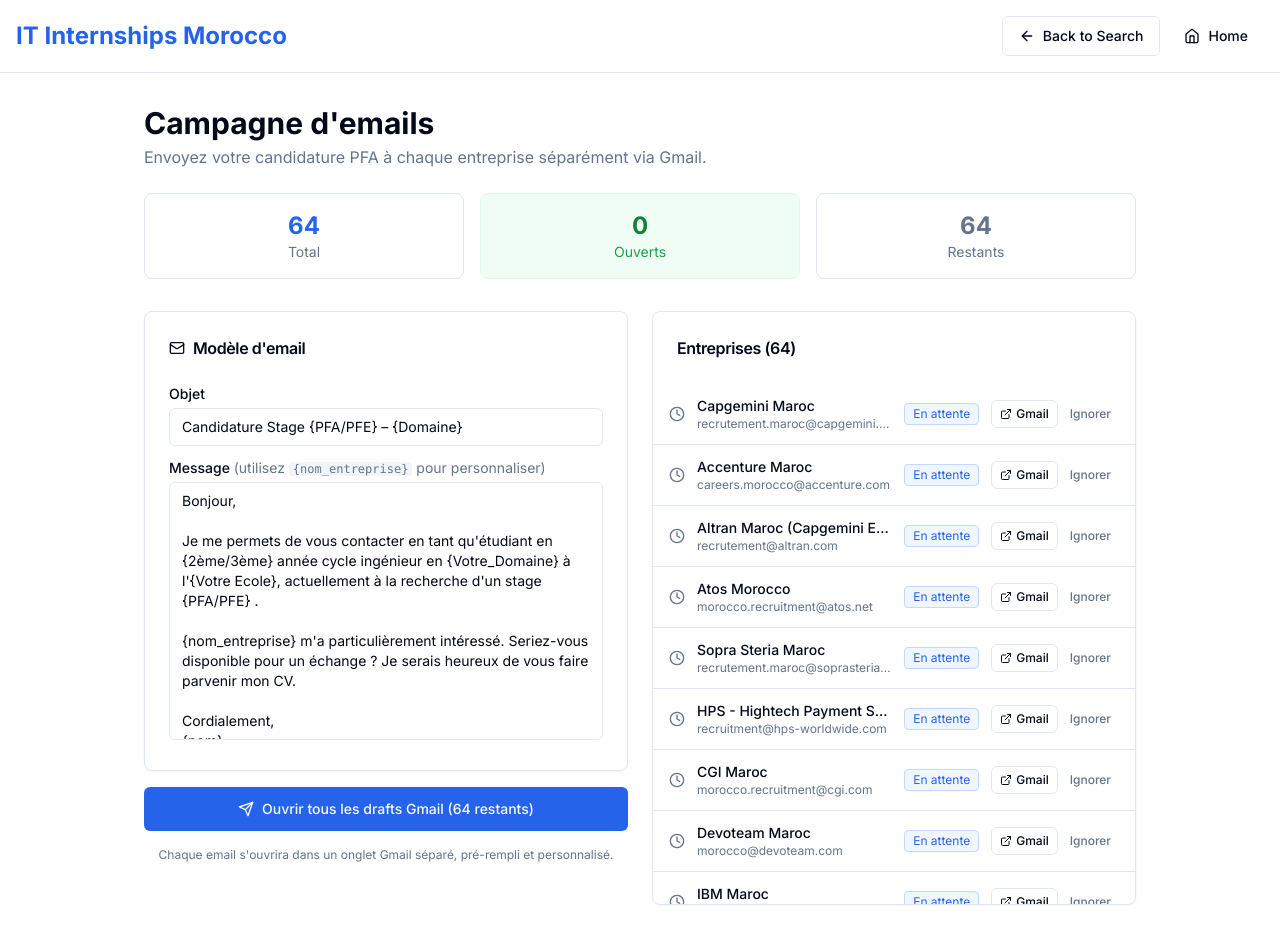
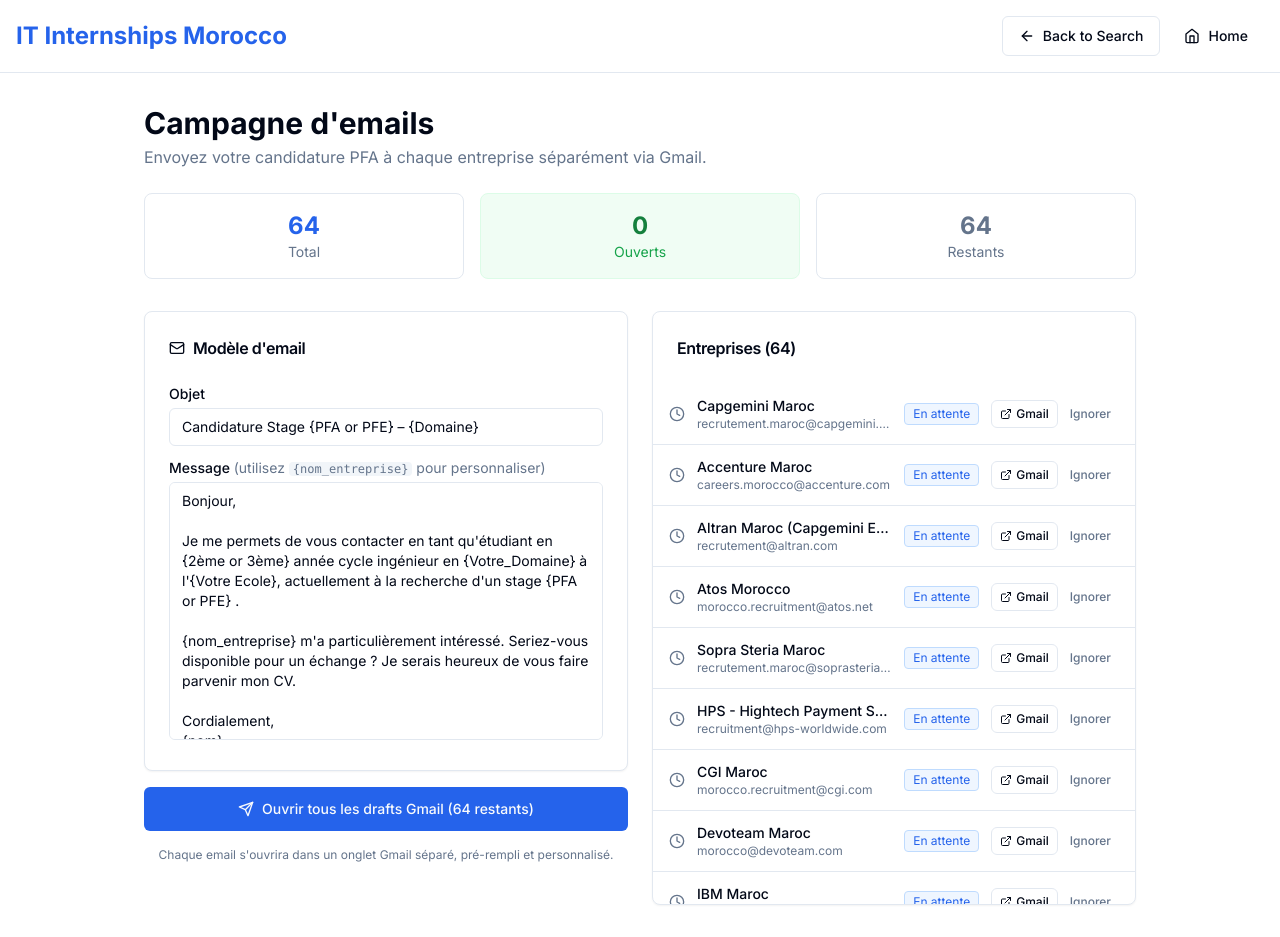
Before and after one commit to EL-Aouni/it-internships-morocco, a Next.js app: page /it-internships-morocco/email-campaign in a window 1280 px wide. Built offline with nearby package versions, Linux system fonts and the light colour scheme.

Commit message:
Update email subject and body template wording

```diff
--- a/src/app/email-campaign/page.tsx
+++ b/src/app/email-campaign/page.tsx
@@ -26,12 +26,12 @@
   const searchParams = useSearchParams();
   const [companies, setCompanies] = useState<Company[]>([]);
   const [subject, setSubject] = useState(
-    "Candidature Stage {PFA/PFE} – {Domaine}"
+    "Candidature Stage {PFA or PFE} – {Domaine}"
   );
   const [bodyTemplate, setBodyTemplate] = useState(
     `Bonjour,
 
-Je me permets de vous contacter en tant qu'étudiant en {2ème/3ème} année cycle ingénieur en {Votre_Domaine} à l'{Votre Ecole}, actuellement à la recherche d'un stage {PFA/PFE} .
+Je me permets de vous contacter en tant qu'étudiant en {2ème or 3ème} année cycle ingénieur en {Votre_Domaine} à l'{Votre Ecole}, actuellement à la recherche d'un stage {PFA or PFE} .
 
 {nom_entreprise} m'a particulièrement intéressé. Seriez-vous disponible pour un échange ? Je serais heureux de vous faire parvenir mon CV.
 
```
